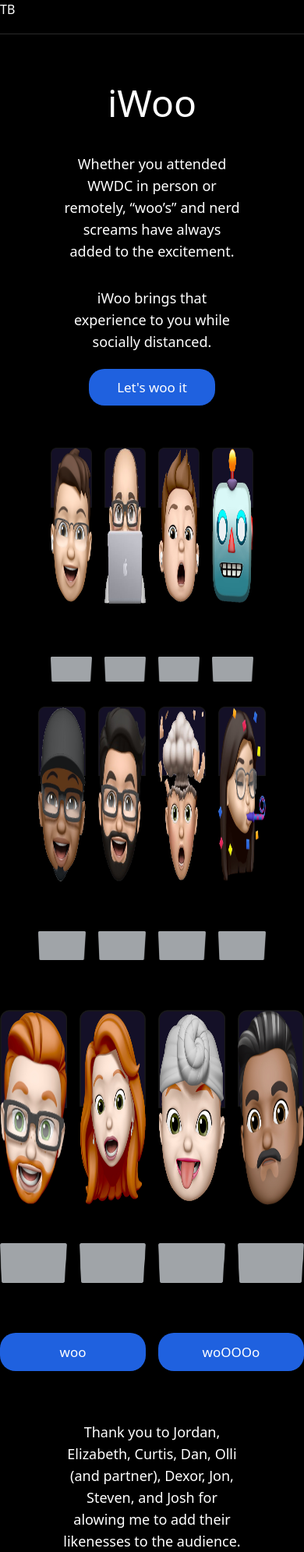
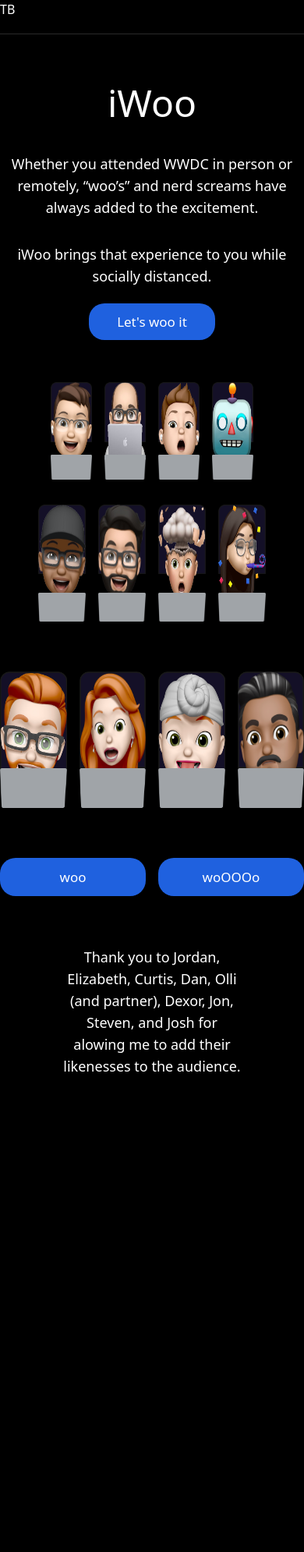
Before and after one commit to tyburg/tyburg.github.io, a Jekyll site: the page built from projects/iwoo/index.html, in a window 390 px wide. Shown: the whole page at 78% size. Built offline with Jekyll 4.4.1, drawn with Linux system fonts in a browser that asks for light colours; after the commit the page ends 1381 px from its top, so only the background shows below that.

Commit message:
mobile heights

```diff
--- a/css/iwoo.scss
+++ b/css/iwoo.scss
@@ -67,4 +67,37 @@
         font-size: 17px;
     }
 
+    .seat {
+        background: no-repeat url(/projects/iwoo/img/seat2.png);
+        background-size: contain;
+        height: 175px;
+        position: relative;
+    }
+
+    .wooer {
+        z-index: 1;
+        height: 150px;
+        width: auto;
+    }
+
+    .middle-row {
+        .wooer {
+            height: 125px;
+        }
+
+        .seat {
+            height: 150px;
+        }
+    }
+
+    .back-row {
+        .wooer {
+            height: 100px;
+        }
+
+        .seat {
+            height: 125px;
+        }
+    }
+
 }
--- a/projects/iwoo/index.html
+++ b/projects/iwoo/index.html
@@ -3,7 +3,7 @@
 title: iWoo
 ---
 
-<div class="container mx-auto text-center w-3/5 space-y-8 my-16">
+<div class="container mx-auto text-center sm:w-3/5 space-y-8 my-16">
     <h1 class="text-5xl my-10">iWoo</h1>
     <p class="text-lg">
         Whether you attended WWDC in person or remotely, “woo’s” and nerd screams have always added to the excitement.
@@ -80,7 +80,7 @@
     </div>
 </div>
 
-<div class="container mx-auto w3/4 my-16">
+<div class="container mx-auto sm:w-3/4 my-16">
     <div class="grid grid-cols-2  gap-4">
         <!-- md:grid-cols-4 lg:grid-cols-4 xl:grid-cols-4  -->
         <a href="" id="woo-small" class="button text-center">woo</a>
```
